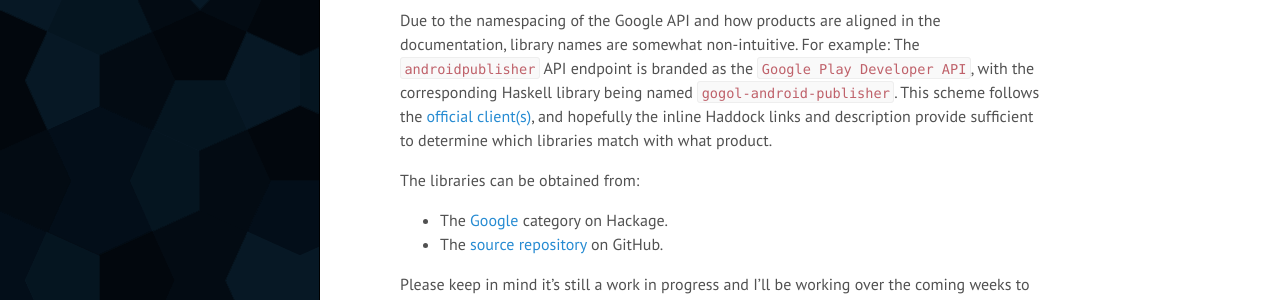
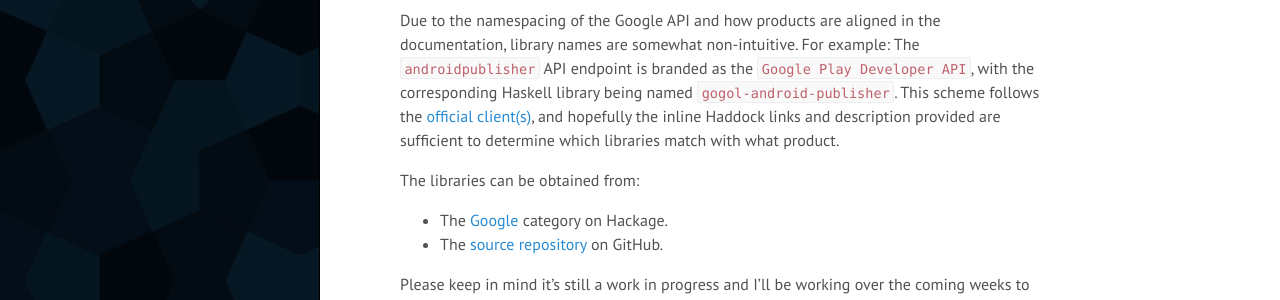
Before and after one commit to brendanhay/brendanhay.github.io, a Jekyll site: the page built from _posts/2015-10-24-gogol-comprehensive-haskell-google-client.md, in a window 1280 px wide and 978 px high. Shown: the part 320-620 px from the top of the window. Built offline with Jekyll 4.4.1, drawn with Linux system fonts in a browser that asks for light colours.

Commit message:
Schpellin'

```diff
--- a/_posts/2015-10-24-gogol-comprehensive-haskell-google-client.md
+++ b/_posts/2015-10-24-gogol-comprehensive-haskell-google-client.md
@@ -20,7 +20,7 @@ Due to the namespacing of the Google API and how products are aligned in the doc
 library names are somewhat non-intuitive. For example: The `androidpublisher`
 API endpoint is branded as the `Google Play Developer API`, with the corresponding
 Haskell library being named `gogol-android-publisher`. This scheme follows the [official client(s)](https://github.com/google/google-api-go-client),
-and hopefully the inline Haddock links and description provide sufficient to determine
+and hopefully the inline Haddock links and description provided are sufficient to determine
 which libraries match with what product.
 
 The libraries can be obtained from:
```
